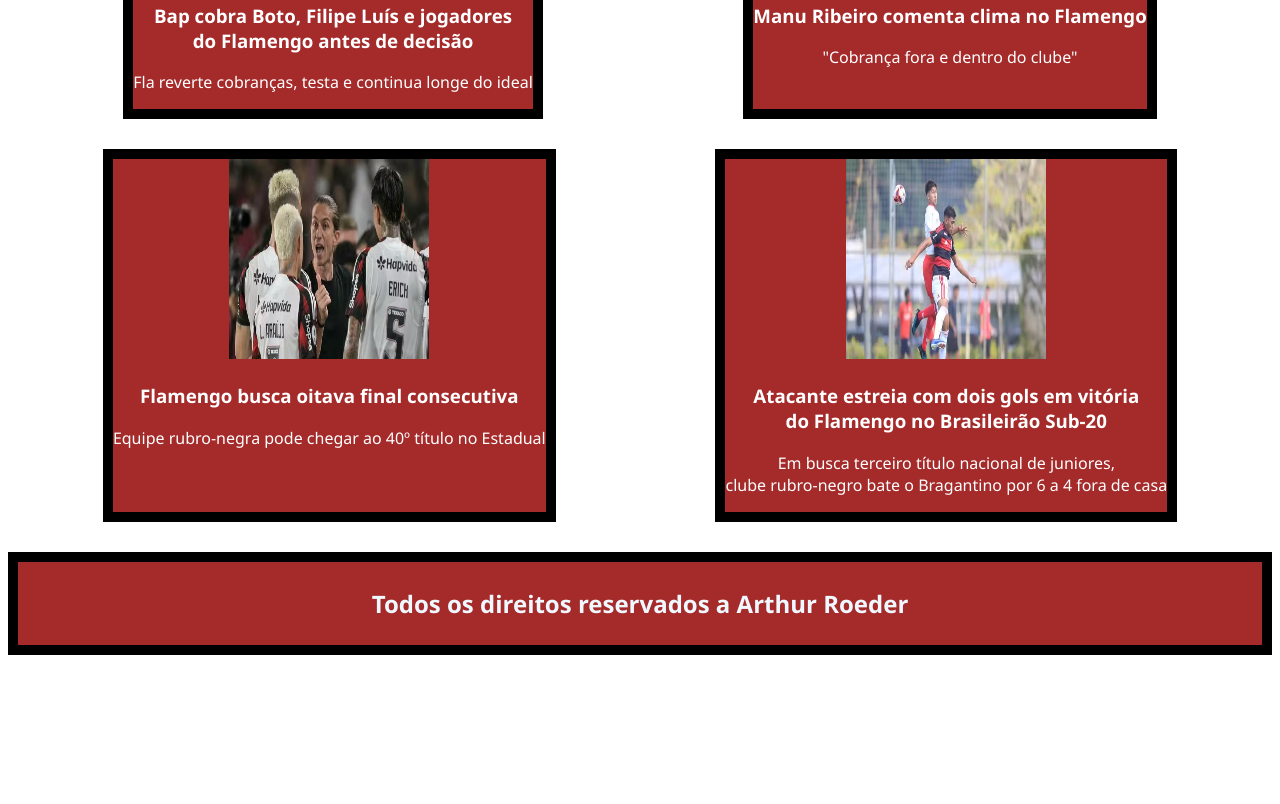
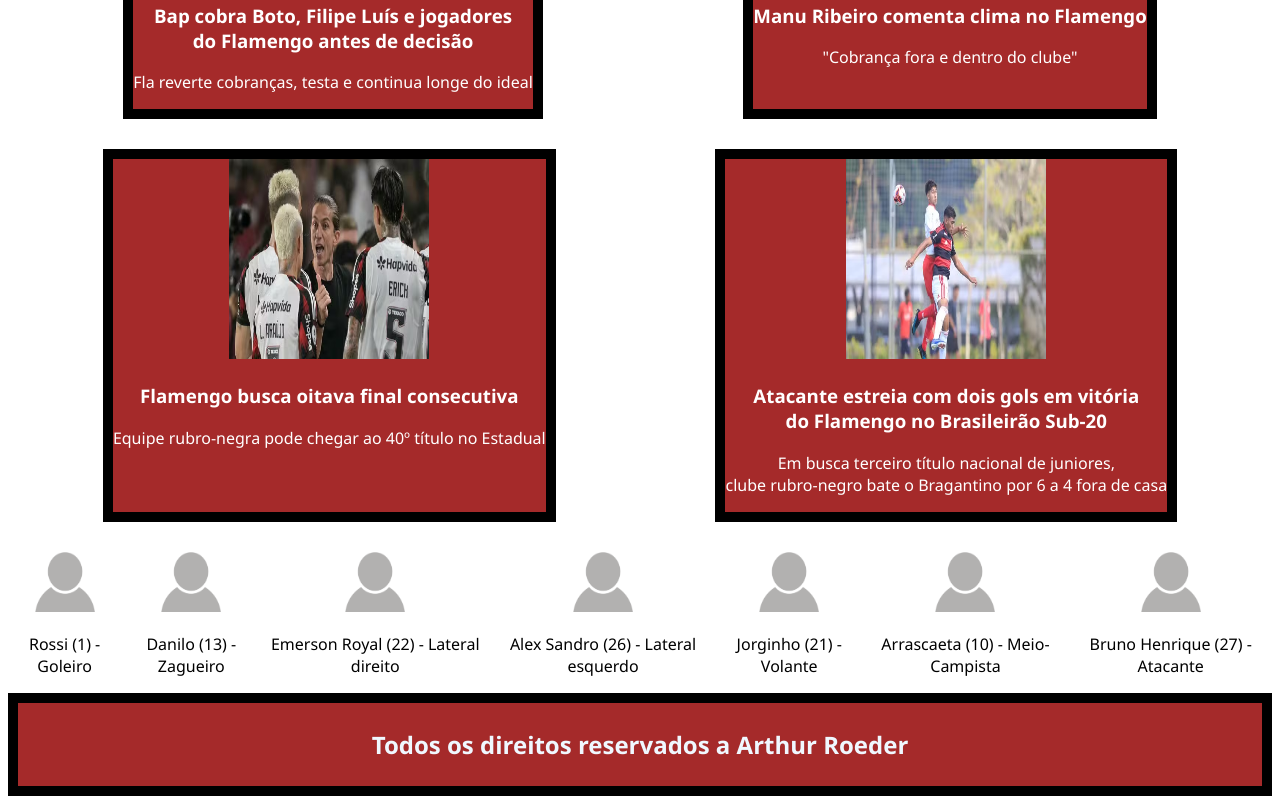
Before and after one commit to RoederArt/SITE_DO_URUBU, a plain HTML site: page index.html in a window 1280 px wide. Shown: the part 1138-1942 px from the top of the page. Before the commit the page ends 1801 px from the top, so only its background shows below. Drawn offline with Linux system fonts and the light colour scheme.

Commit message:
SITE_DO_URUBU

```diff
--- a/index.html
+++ b/index.html
@@ -76,6 +76,38 @@
 
         </section>
 
+        <section id="selecaofla">
+            <div class="selecao">
+                <img class="img_selecao"src="assets/placeholder.png" alt="jogadores">
+                <p>Rossi (1) - Goleiro</p>
+            </div>
+            <div class="selecao">
+                <img class="img_selecao"src="assets/placeholder.png" alt="jogadores">
+                <p>Danilo (13) - Zagueiro</p>
+            </div>
+            <div class="selecao">
+                <img class="img_selecao"src="assets/placeholder.png" alt="jogadores">
+                <p>Emerson Royal (22) - Lateral direito</p>
+            </div>
+            <div class="selecao">
+                <img class="img_selecao"src="assets/placeholder.png" alt="jogadores">
+                <p>Alex Sandro (26) - Lateral esquerdo</p>
+            </div>
+            <div class="selecao">
+                <img class="img_selecao"src="assets/placeholder.png" alt="jogadores">
+                <p>Jorginho (21) - Volante</p>
+            </div>
+            <div class="selecao">
+                <img class="img_selecao"src="assets/placeholder.png" alt="jogadores">
+                <p>Arrascaeta (10) - Meio-Campista</p>
+            </div>
+            <div class="selecao">
+                <img class="img_selecao"src="assets/placeholder.png" alt="jogadores">
+                <p>Bruno Henrique (27) - Atacante</p>
+            </div>
+
+        </section>
+
     </main>
 
     <footer>
--- a/style.css
+++ b/style.css
@@ -51,7 +51,23 @@
   position: fixed;
   bottom: 20px;
   right: 20px;
-  width: 80px;
+  width: 160px;
   z-index: 999999;
   pointer-events: none;
 }
+
+#selecaofla{
+    background-color: rgb(255, 255, 255);
+    color: rgb(0, 0, 0);
+    text-align: center;
+    font-family: 'Segoe UI', Tahoma, Geneva, Verdana, sans-serif;
+    display: flex;
+    justify-content: space-around;
+
+
+}
+
+.img_selecao{
+    width: 60px;
+    height: 60px;
+}
```
Also changed, not shown: assets/placeholder.png (added).
